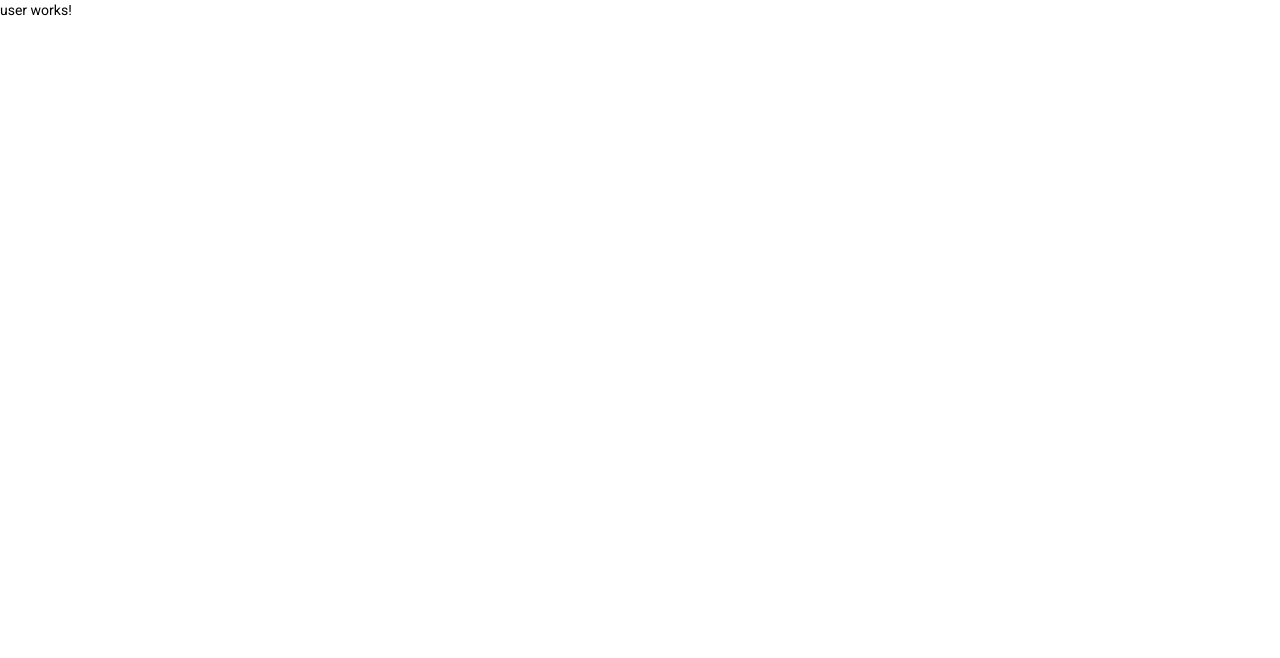
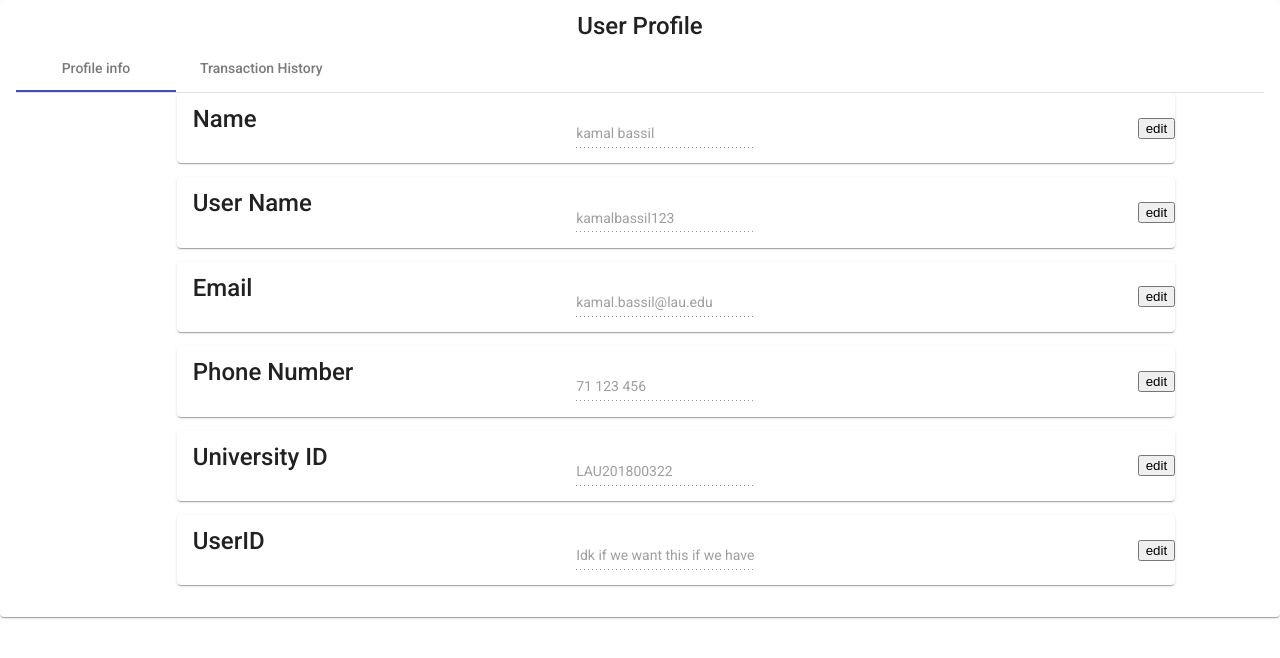
Before and after one commit to plsakr/BookSwApp, an Angular app in the folder frontend/: page /user in a window 1280 px wide. Shown: the top 658 px of the page. Built offline with nearby package versions, Linux system fonts and the light colour scheme.

Commit message:
aded preliminary user profile - still needs beautifying

```diff
--- a/frontend/src/app/user/user.component.css
+++ b/frontend/src/app/user/user.component.css
@@ -0,0 +1,25 @@
+.userField{
+    display: flex;
+    width:80%;
+    left:10%;
+    height: 3vmax;
+}
+.title{
+    display:inline;
+    position: absolute;]
+    left:0;
+}
+.content{
+    display:inline;
+    position: absolute;
+    left:40%;
+}
+table {
+    width: 100%;
+  }
+  button{
+      position:absolute;
+      right:0;
+      top:35%;
+
+  }
--- a/frontend/src/app/user/user.component.html
+++ b/frontend/src/app/user/user.component.html
@@ -1 +1,89 @@
-<p>user works!</p>
+<!--
+<ul *ngFor="let field of fields">
+    <mat-card class="userField">
+        <span class="title">
+            <mat-card-title>{{ field.title }}</mat-card-title>
+        </span>
+        <span class="content">
+            <mat-card-title> {{ field.content }} </mat-card-title>
+        </span>
+    </mat-card>
+</ul> -->
+<div class="UserProfile">
+    <mat-card class="CardDisplayArea">
+        <mat-card-title style="text-align:center;">User Profile</mat-card-title>
+        <mat-tab-group class="Tabs">
+
+
+            <mat-tab label="Profile info">
+                <mat-card-content>
+                    <ul *ngFor="let field of fields">
+                        <mat-card class="userField">
+                            <span class="title">
+                                <mat-card-title>{{ field.title }}</mat-card-title>
+                            </span>
+                            <span class="content">
+                                <!-- <mat-card-title> {{ field.content }} </mat-card-title> -->
+                                <form action="">
+                                    <mat-form-field>
+                                      <input
+                                        matInput
+                                        disabled={{field.disabled}}
+                                        value={{field.content}}
+                                        >
+                                    </mat-form-field>
+                                    <!-- <button (click)="disabled=!disabled">"lalalalala"</button> -->
+
+                                </form>
+
+                            </span>
+                            <button type="button" (click)="field.disabled=!field.disabled">{{field.disabled?"edit":"save"}}</button>
+                        </mat-card>
+                    </ul>
+                </mat-card-content>
+            </mat-tab>
+
+
+            <mat-tab label="Transaction History">
+                <mat-card-content>
+                    <table mat-table [dataSource]="dataSource">
+
+                        <!-- Position Column -->
+                        <ng-container matColumnDef="contractID">
+                            <th mat-header-cell *matHeaderCellDef> contractID </th>
+                            <td mat-cell *matCellDef="let element"> {{element.contractID}} </td>
+                        </ng-container>
+
+                        <!-- Name Column -->
+                        <ng-container matColumnDef="bookName">
+                            <th mat-header-cell *matHeaderCellDef> bookName </th>
+                            <td mat-cell *matCellDef="let element"> {{element.bookName}} </td>
+                        </ng-container>
+
+                        <!-- Weight Column -->
+                        <ng-container matColumnDef="startDate">
+                            <th mat-header-cell *matHeaderCellDef> startDate </th>
+                            <td mat-cell *matCellDef="let element"> {{element.startDate}} </td>
+                        </ng-container>
+
+                        <!-- Symbol Column -->
+                        <ng-container matColumnDef="endDate">
+                            <th mat-header-cell *matHeaderCellDef> endDate </th>
+                            <td mat-cell *matCellDef="let element"> {{element.endDate}} </td>
+                        </ng-container>
+
+                        <!-- Symbol Column -->
+                        <ng-container matColumnDef="branchName">
+                            <th mat-header-cell *matHeaderCellDef> branchName </th>
+                            <td mat-cell *matCellDef="let element"> {{element.branchName}} </td>
+                        </ng-container>
+
+                        <tr mat-header-row *matHeaderRowDef="displayedColumns; sticky: true"></tr>
+                        <tr mat-row *matRowDef="let row; columns: displayedColumns;"></tr>
+
+                    </table>
+                </mat-card-content>
+            </mat-tab>
+        </mat-tab-group>
+    </mat-card>
+</div>
--- a/frontend/src/app/user/user.component.ts
+++ b/frontend/src/app/user/user.component.ts
@@ -1,15 +1,119 @@
 import { Component, OnInit } from '@angular/core';
+
+interface Field{
+  title:string;
+  content:string;
+  disabled:boolean;
+}
+interface History{
+  contractID:number;
+  bookName:string;
+  startDate:string;
+  endDate:string;
+  branchName:string;
+}
 
 @Component({
   selector: 'app-user',
   templateUrl: './user.component.html',
   styleUrls: ['./user.component.css']
 })
+
+
 export class UserComponent implements OnInit {
+  fields:Field[] = [];
+  displayedColumns = ['contractID', 'bookName', 'startDate', 'endDate', 'branchName'];
+  dataSource:History[]= [];
+  testFunction = () => {
+    // field.disabled=!field.disabled
+    console.log("lala")
+  }
 
-  constructor() { }
+  constructor() {
+    var disabled:boolean=false;
+  }
 
   ngOnInit(): void {
+
+    this.fields = [
+      {
+        title:"Name",
+        content:"kamal bassil",
+        disabled:true,
+      },
+      {
+        title:"User Name",
+        content:"kamalbassil123",
+        disabled:true,
+      },
+      {
+        title:"Email",
+        content:"kamal.bassil@lau.edu",
+        disabled:true,
+      },
+      {
+        title:"Phone Number",
+        content:"71 123 456",
+        disabled:true,
+      },
+      {
+        title:"University ID",
+        content:"LAU201800322",
+        disabled:true,
+      },
+      {
+        title:"UserID",
+        content:"Idk if we want this if we have University ID",
+        disabled:true,
+      },
+
+    ]
+    //end of fields start of history
+    this.dataSource=[
+      {
+        contractID:1,
+        bookName:"War and Peace",
+        startDate:"10/10/2020",
+        endDate:"31/11/2020",
+        branchName:"LAU Jbeil"
+      },
+      {
+        contractID:2,
+        bookName:"The Great Gatsby",
+        startDate:"09/06/2020",
+        endDate:"30/10/2020",
+        branchName:"LAU Jbeil"
+      },
+      {
+        contractID:1,
+        bookName:"Lord of the Rings",
+        startDate:"13/05/2020",
+        endDate:"08/07/2020",
+        branchName:"LAU Beirut"
+      },
+      {
+        contractID:1,
+        bookName:"War and Peace",
+        startDate:"10/10/2020",
+        endDate:"31/11/2020",
+        branchName:"LAU Jbeil"
+      },
+      {
+        contractID:2,
+        bookName:"The Great Gatsby",
+        startDate:"09/06/2020",
+        endDate:"30/10/2020",
+        branchName:"LAU Jbeil"
+      },
+      {
+        contractID:1,
+        bookName:"Lord of the Rings",
+        startDate:"13/05/2020",
+        endDate:"08/07/2020",
+        branchName:"LAU Beirut"
+      },
+    ]
+
   }
 
 }
```
Also changed, not shown: frontend/src/app/app.module.ts (+5 -2 lines).
